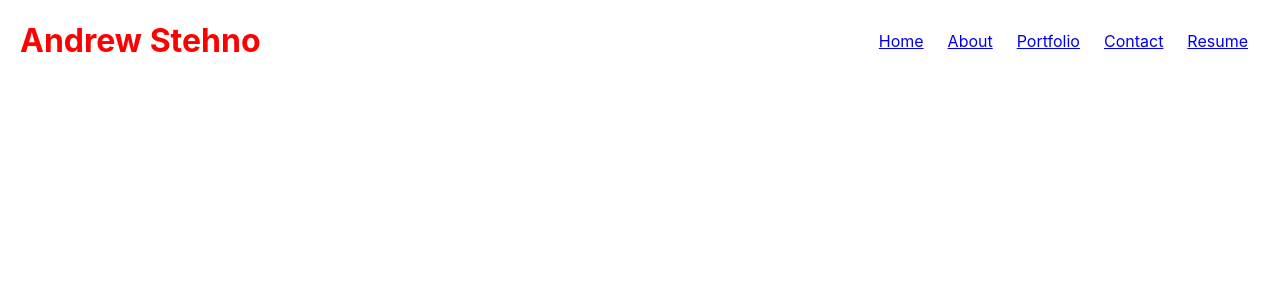
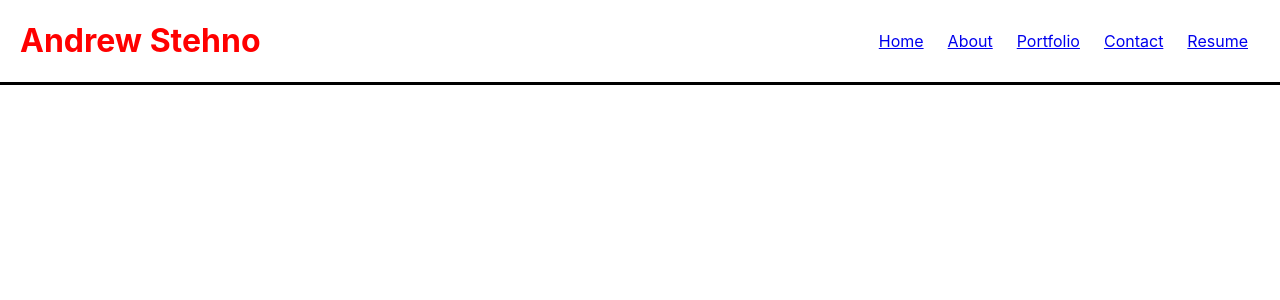
Before and after one commit to andrew-stehno/react-portfolio, a React (Create React App) app: page / in a window 1280 px wide. Shown: the top 300 px of the page. Built offline with nearby package versions, Linux system fonts and the light colour scheme.

Commit message:
added border to Nav CSS

```diff
--- a/src/components/Navbar.module.css
+++ b/src/components/Navbar.module.css
@@ -1,5 +1,6 @@
 .Nav {
     overflow: hidden;
+    border-bottom: 3px solid black;
 }
 
 .NavigationText {
```
